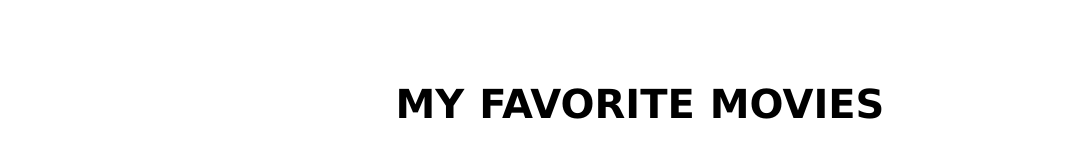
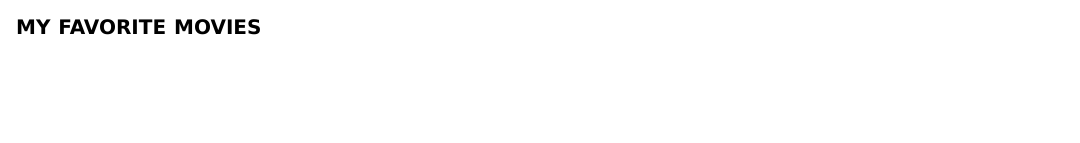
Before and after one commit to moriyuu/favorite-movies, a Nuxt app: page / in a window 1280 px wide. Shown: the top 143 px of the page, without its empty margins (0-1080 px from the left). Built offline with nearby package versions, Linux system fonts and the light colour scheme.

Commit message:
add header

```diff
--- /dev/null
+++ b/components/TheHeader.vue
@@ -0,0 +1,40 @@
+<template>
+    <header>
+        <h1
+            class="title"
+            @click="backToTop"
+        >
+            MY FAVORITE MOVIES
+        </h1>
+    </header>
+</template>
+
+<script>
+export default {
+  methods: {
+    backToTop() {
+      this.$router.push("/");
+      window.scrollTo(0, 0);
+    }
+  }
+};
+</script>
+
+<style lang="scss" scoped>
+header {
+  height: 60px;
+  display: flex;
+  align-items: center;
+  font-size: 20px;
+  padding: 0 16px;
+  position: fixed;
+  top: 0;
+  left: 0;
+  right: 0;
+
+  .title {
+    font-size: 20px;
+    cursor: pointer;
+  }
+}
+</style>
--- a/layouts/default.vue
+++ b/layouts/default.vue
@@ -1,8 +1,19 @@
 <template>
   <div>
+    <the-header />
     <nuxt/>
   </div>
 </template>
+
+<script>
+import TheHeader from "~/components/TheHeader";
+
+export default {
+  components: {
+    TheHeader
+  }
+};
+</script>
 
 <style>
 html {
--- a/pages/index.vue
+++ b/pages/index.vue
@@ -58,7 +58,7 @@ export default {
 
 <style lang="scss" scoped>
 .container {
-  padding: 80px 0;
+  padding: 140px 0 80px;
 
   h1 {
     font-size: 40px;
```
